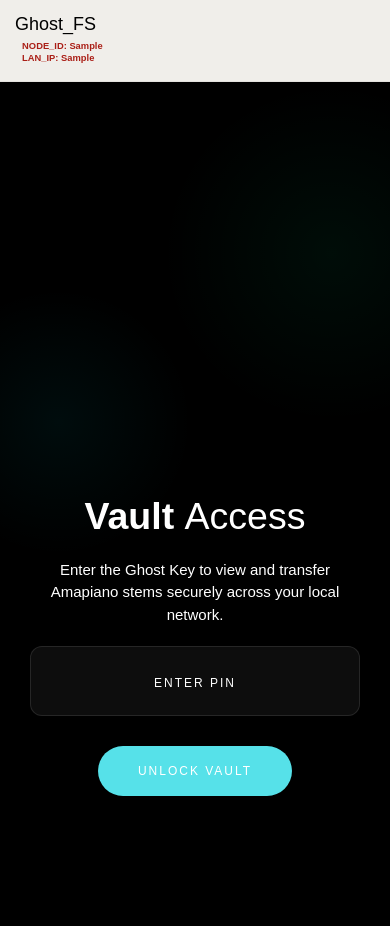
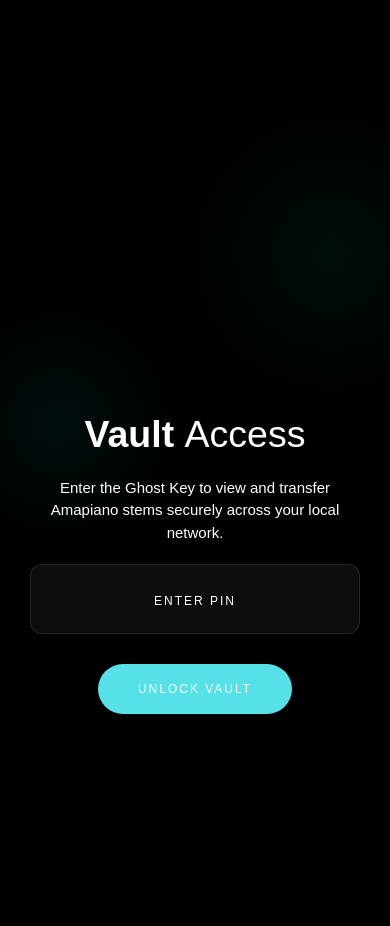
Before and after one commit to thulanesigasa/ghost_fileshuttler, a Flask app: template app/templates/index.html in a window 390 px wide. After the commit the page ends 714 px from the top, so only its background shows below. Run offline with Flask 3, Linux system fonts and the light colour scheme; the template is opened without the code that fills it: most values are stand-ins (such as "Sample title", 1, 10 or a date in 2020); some libraries are stand-ins or nearby versions.

Commit message:
UI: Hide header entirely on mobile as requested

```diff
--- a/app/static/css/styles.css
+++ b/app/static/css/styles.css
@@ -447,6 +447,10 @@ input[type="password"]:focus {
 
 /* Mobile Devices (up to 480px) */
 @media (max-width: 480px) {
+    .mil-frame {
+        display: none !important;
+    }
+
     .app-container {
         padding: 1rem;
     }
```
